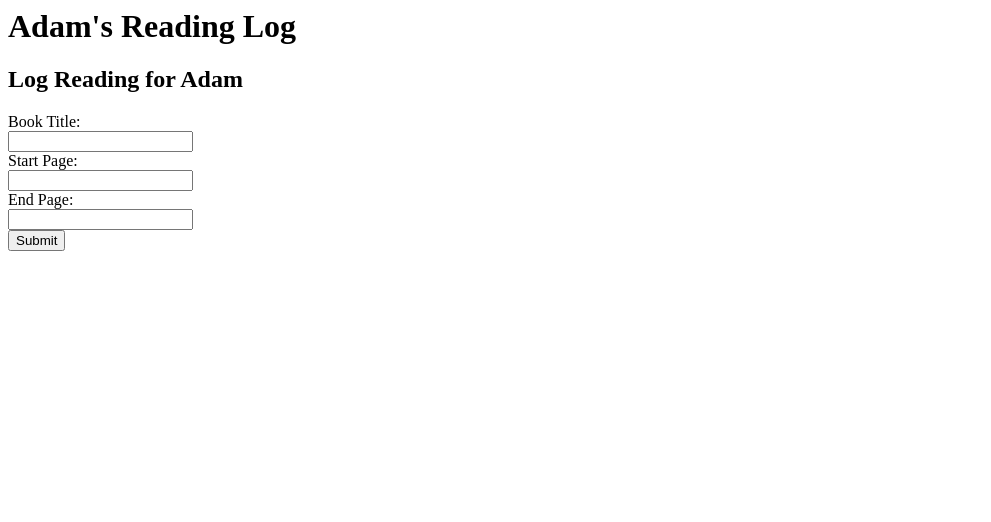
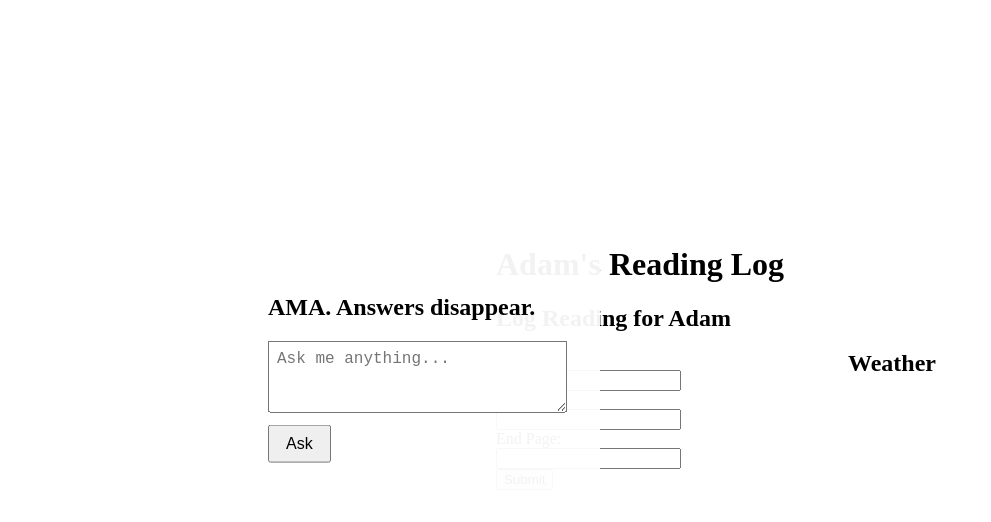
Before and after one commit to Gituserzoo/ReadingTrackerApp2.0, a Next.js app: page /Adam in a window 1280 px wide. Shown: the top 522 px of the page, without its empty margins (0-991 px from the left). Built offline with nearby package versions, Linux system fonts and the light colour scheme.

Commit message:
Final Genie and Adam updates with weather widget and improved AMA layout

```diff
--- a/src/pages/Adam.tsx
+++ b/src/pages/Adam.tsx
@@ -1,14 +1,162 @@
+import { useState, useEffect } from 'react';
 import ReadingLogForm from '../components/ReadingLogForm';
 
 export default function Adam() {
+  const [question, setQuestion] = useState('');
+  const [answer, setAnswer] = useState('');
+  const [timeoutId, setTimeoutId] = useState<NodeJS.Timeout | null>(null);
+  const [loading, setLoading] = useState(false);
+
+  async function handleSubmit(e: React.FormEvent) {
+    e.preventDefault();
+    if (!question.trim()) return;
+
+    setLoading(true);
+
+    try {
+      const res = await fetch('https://api.openai.com/v1/chat/completions', {
+        method: 'POST',
+        headers: {
+          'Content-Type': 'application/json',
+          Authorization: `Bearer ${import.meta.env.VITE_OPENAI_API_KEY}`,
+        },
+        body: JSON.stringify({
+          model: 'gpt-4o',
+          messages: [
+            {
+              role: 'system',
+              content: `You are a concise assistant that answers in 80 words or fewer. You are empathetic when necessary and avoid sounding too much like an AI model, sound human within reason. You do not punt requests and give thoughtful answers. Today's date is ${new Date().toDateString()}.`,
+            },
+            { role: 'user', content: question },
+          ],
+          temperature: 0.7,
+        }),
+      });
+
+      const data = await res.json();
+      const response = data.choices?.[0]?.message?.content?.trim();
+      if (response) {
+        setAnswer(response);
+        const id = setTimeout(() => {
+          setQuestion('');
+          setAnswer('');
+        }, 30000);
+        setTimeoutId(id);
+      } else {
+        setAnswer('Something went wrong. Try again.');
+      }
+    } catch (err) {
+      console.error(err);
+      setAnswer('Failed to fetch answer.');
+    } finally {
+      setLoading(false);
+    }
+  }
+
+  useEffect(() => {
+    return () => {
+      if (timeoutId) clearTimeout(timeoutId);
+    };
+  }, [timeoutId]);
+
+  useEffect(() => {
+    const existingScript = document.getElementById('commonninja-script');
+    if (!existingScript) {
+      const script = document.createElement('script');
+      script.src = 'https://cdn.commoninja.com/sdk/latest/commonninja.js';
+      script.id = 'commonninja-script';
+      script.defer = true;
+      document.body.appendChild(script);
+    }
+  }, []);
+
   return (
-    <div className="page-content">
+    <div
+      className="page-content"
+      style={{
+        position: 'relative',
+        display: 'flex',
+        justifyContent: 'center',
+        alignItems: 'center',
+        minHeight: '90vh',
+      }}
+    >
+      {/* AMA Box (Left) */}
+      <div
+        style={{
+          position: 'absolute',
+          left: '14rem',
+          top: '50%',
+          transform: 'translateY(-50%)',
+          background: 'rgba(255,255,255,0.95)',
+          padding: '2.25rem',
+          borderRadius: '10px',
+          maxWidth: '460px',
+          zIndex: 1,
+        }}
+      >
+        <h2>AMA. Answers disappear.</h2>
+        <form onSubmit={handleSubmit}>
+          <textarea
+            placeholder="Ask me anything..."
+            value={question}
+            onChange={(e) => setQuestion(e.target.value)}
+            rows={3}
+            style={{ width: '95%', padding: '0.5rem', fontSize: '1rem' }}
+          />
+          <button
+            type="submit"
+            style={{ marginTop: '0.5rem', padding: '0.5rem 1rem', fontSize: '1rem' }}
+          >
+            Ask
+          </button>
+        </form>
+        {loading && <p>Loading...</p>}
+        {answer && (
+          <div
+            style={{
+              marginTop: '1rem',
+              background: '#eee',
+              padding: '0.75rem',
+              borderRadius: '6px',
+            }}
+          >
+            <strong>Answer:</strong> <br />
+            {answer}
+          </div>
+        )}
+      </div>
+
+      {/* Reading Log (Center) */}
       <div className="reading-log-container">
         <div className="reading-log-box">
           <h1 style={{ marginTop: 0 }}>Adam's Reading Log</h1>
           <ReadingLogForm user="Adam" />
         </div>
       </div>
+
+      {/* Weather Widget (Right) */}
+      <div
+        style={{
+          position: 'absolute',
+          right: '14rem',
+          top: '50%',
+          transform: 'translateY(-50%)',
+          background: 'rgba(255,255,255,0.95)',
+          padding: '1rem',
+          borderRadius: '10px',
+          width: '280px',
+          maxHeight: '90vh',
+          overflow: 'auto',
+          zIndex: 1,
+        }}
+      >
+        <h2 style={{ textAlign: 'center', marginTop: '10px', fontWeight: 'bold' }}>Weather</h2>
+        <div
+          id="weather-widget-container"
+          className="commonninja_component pid-33681ccb-64cd-48f9-bcbf-a25a92b794b0"
+        ></div>
+      </div>
     </div>
   );
 }
```
Also changed, not shown: src/pages/Genie.tsx (+150 -1 lines), src/pages/Home.tsx (+13 -28 lines).
